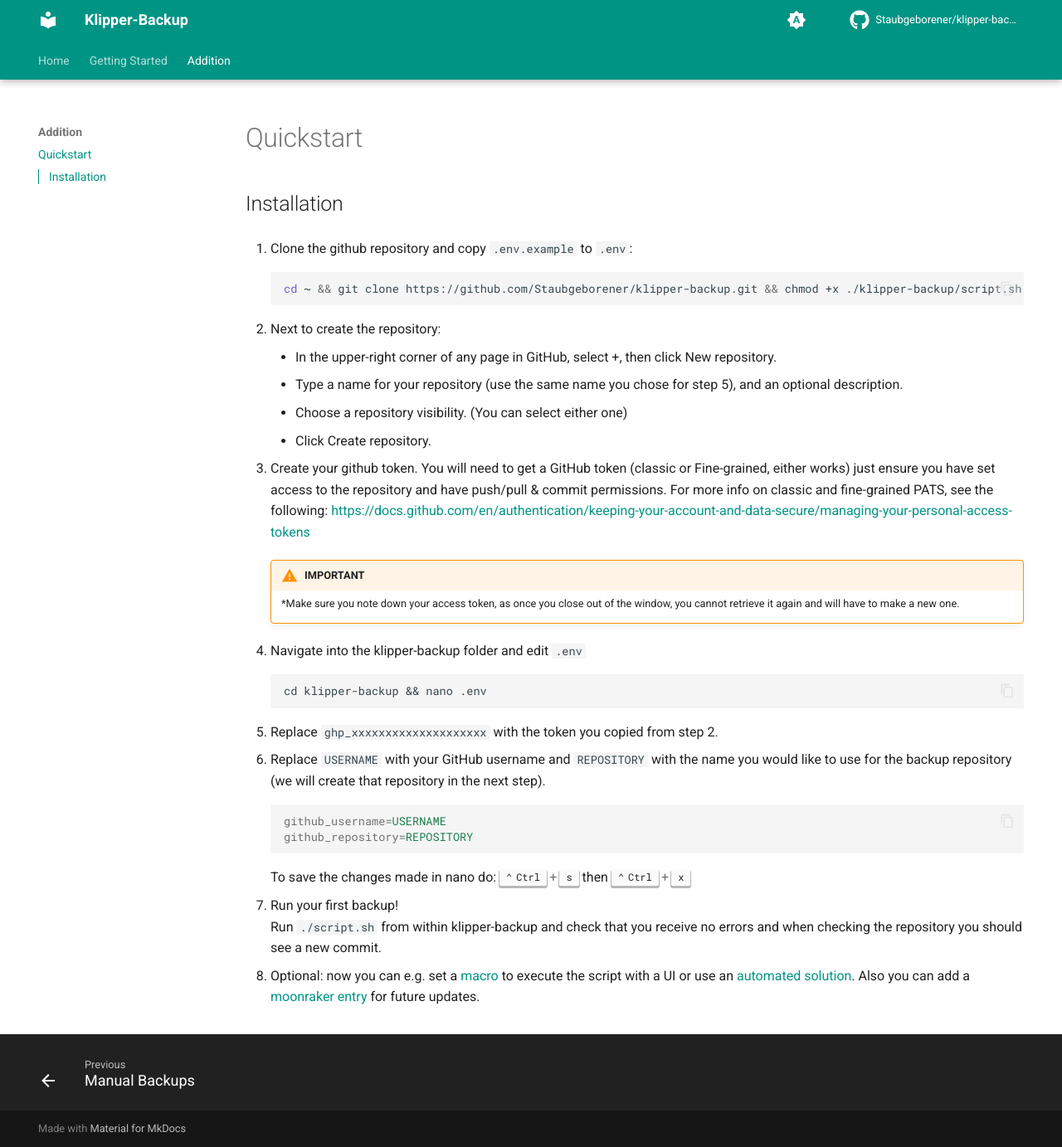
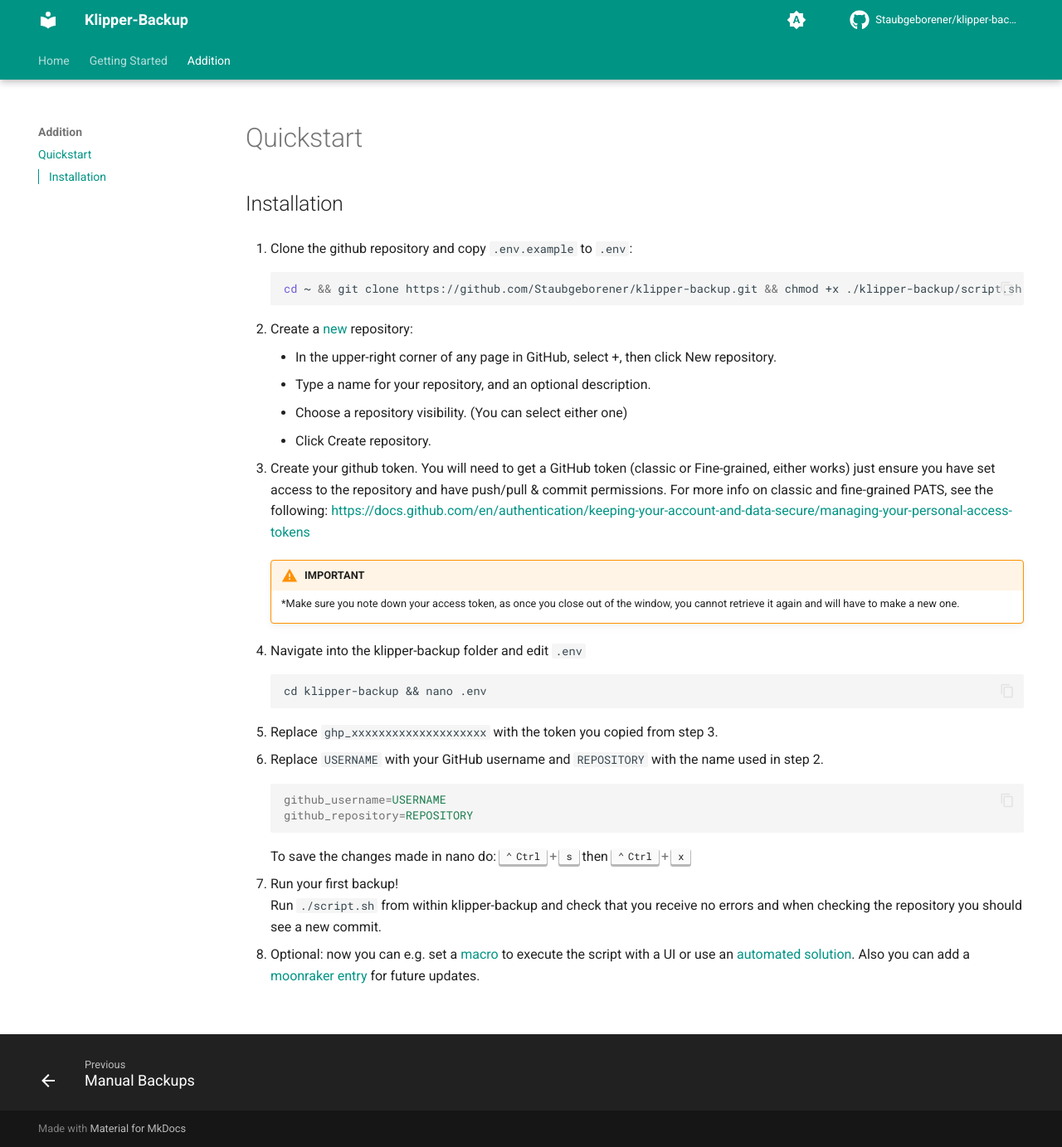
Before and after one commit to Staubgeborener/Klipper-Backup, an MkDocs documentation site: the page built from docs/quickstart.md, in a window 1280 px wide and 1383 px high. Shown: the whole window at 83% size. Built offline with MkDocs 1.6.1 and Material for MkDocs 9.7.7, drawn with Linux system fonts in a browser that asks for light colours; comment, search, counter and statistics services are not loaded.

Commit message:
correct some steps references and create new repository link

````diff
--- a/docs/quickstart.md
+++ b/docs/quickstart.md
@@ -4,9 +4,9 @@
     cd ~ && git clone https://github.com/Staubgeborener/klipper-backup.git && chmod +x ./klipper-backup/script.sh && cp ./klipper-backup/.env.example ./klipper-backup/.env
     ```
 
-  2. Next to create the repository:
+  2. Create a [new](https://github.com/new) repository:
     - In the upper-right corner of any page in GitHub, select +, then click New repository.
-    - Type a name for your repository (use the same name you chose for step 5), and an optional description.
+    - Type a name for your repository, and an optional description.
     - Choose a repository visibility. (You can select either one)
     - Click Create repository.
 
@@ -21,9 +21,9 @@
     cd klipper-backup && nano .env
     ```
 
-  5. Replace `ghp_xxxxxxxxxxxxxxxxxxxx` with the token you copied from step 2.
+  5. Replace `ghp_xxxxxxxxxxxxxxxxxxxx` with the token you copied from step 3.
 
-  6. Replace `USERNAME` with your GitHub username and `REPOSITORY` with the name you would like to use for the backup repository (we will create that repository in the next step).
+  6. Replace `USERNAME` with your GitHub username and `REPOSITORY` with the name used in step 2.
 
     ```ini
     github_username=USERNAME
````
